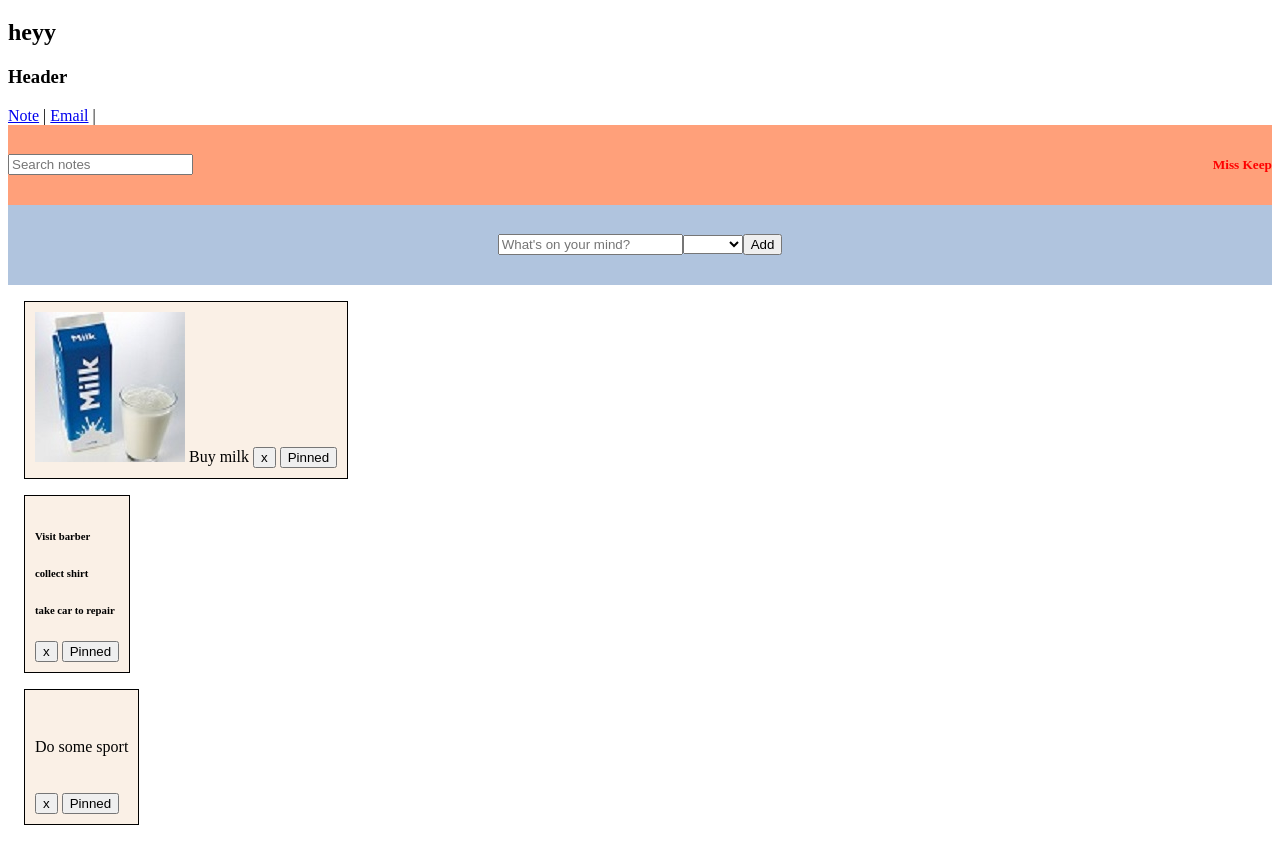
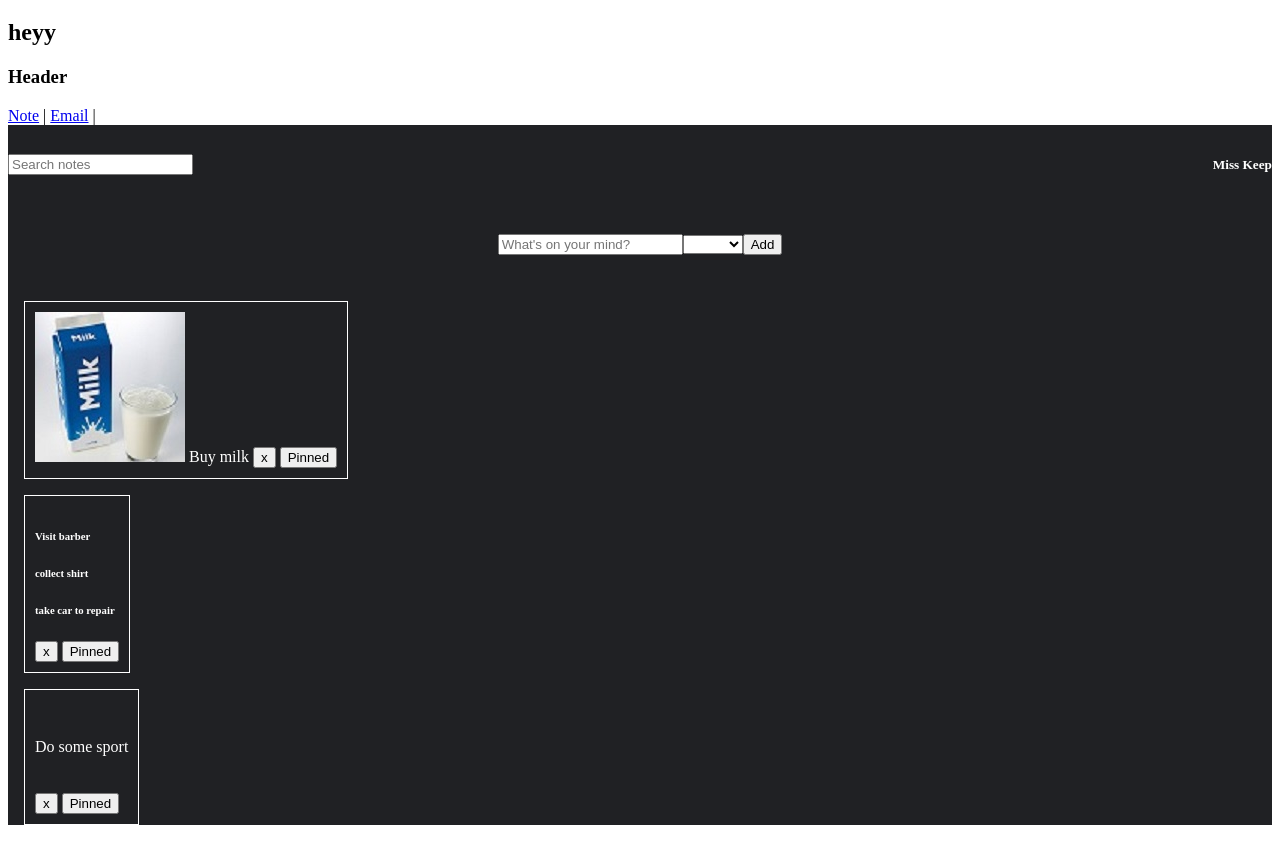
Before and after one commit to hosamf1992/appsus, a plain HTML site: page index.html in a window 1280 px wide. Both pictures are taken after a click on the link "Note". Shown: the part 61-902 px from the top of the page. Drawn offline with Linux system fonts and the light colour scheme.

Commit message:
Before status meeting with Eyal

```diff
--- a/css/note/main-note.css
+++ b/css/note/main-note.css
@@ -3,12 +3,13 @@
 
 
 .note-title{
-    color:red
+    color:white;
+    font: xx-large;
 }
 
-/* .note-app-container {
-    background-color: black;
-} */
+.note-app-container {
+    background-color:#202124;
+}
 
 
 .active {
@@ -17,21 +18,22 @@
 
 
 .nav-container {
-    background-color: lightsalmon;
+    background-color: #202124;
     height: 5em;
 }
 
 .add-note-container {
-    background-color: lightsteelblue;
+    background-color: #202124;
     height: 5em;
 }
 
 .note {
-    background-color: linen;
-    border: solid 1px black;
+    background-color: #202124;
+    border: solid 1px white;
     width: fit-content;
     padding: 10px;
     margin: 1em;
+    color: white;
 
 }
 
```
